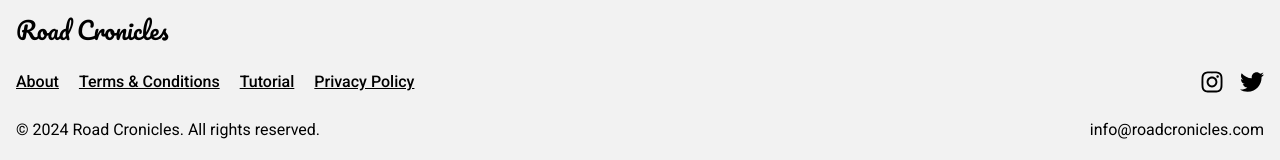
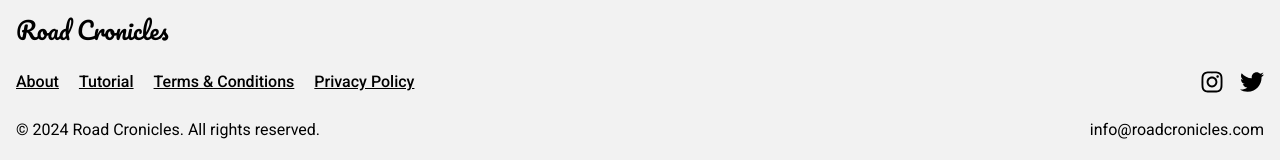
Before and after one commit to Griunvald/travel_app_client, a React (Vite) app in the folder client/: page / in a window 1280 px wide. Shown: the part 634-794 px from the top of the page. Built offline with nearby package versions, Linux system fonts and the light colour scheme; no server answers.

Commit message:
Change links order in a Footer component

```diff
--- a/client/src/components/layout/Footer.jsx
+++ b/client/src/components/layout/Footer.jsx
@@ -13,8 +13,8 @@ function Footer() {
 
           <div className="flex flex-col md:flex-row md:gap-x-5 mb-4 md:mb-0 space-y-2 md:space-y-0">
             <Link name="About" path='/aboutme'/>
+            <Link name="Tutorial" path='/tutorial'/>
             <Link name="Terms & Conditions" path='/terms'/>
-            <Link name="Tutorial" path='/tutorial'/>
             <Link name="Privacy Policy" path='/privacy'/>
           </div>
 
```
